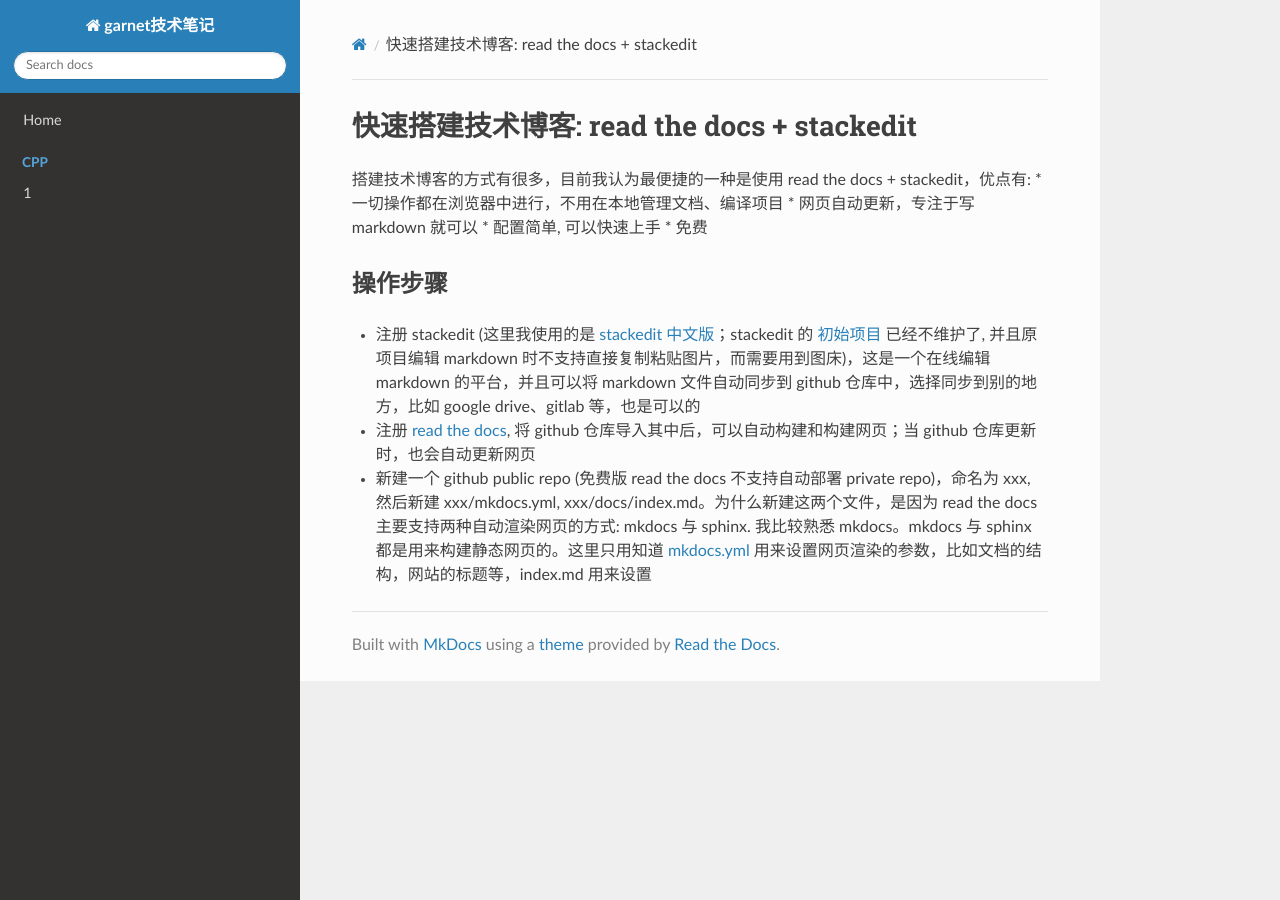
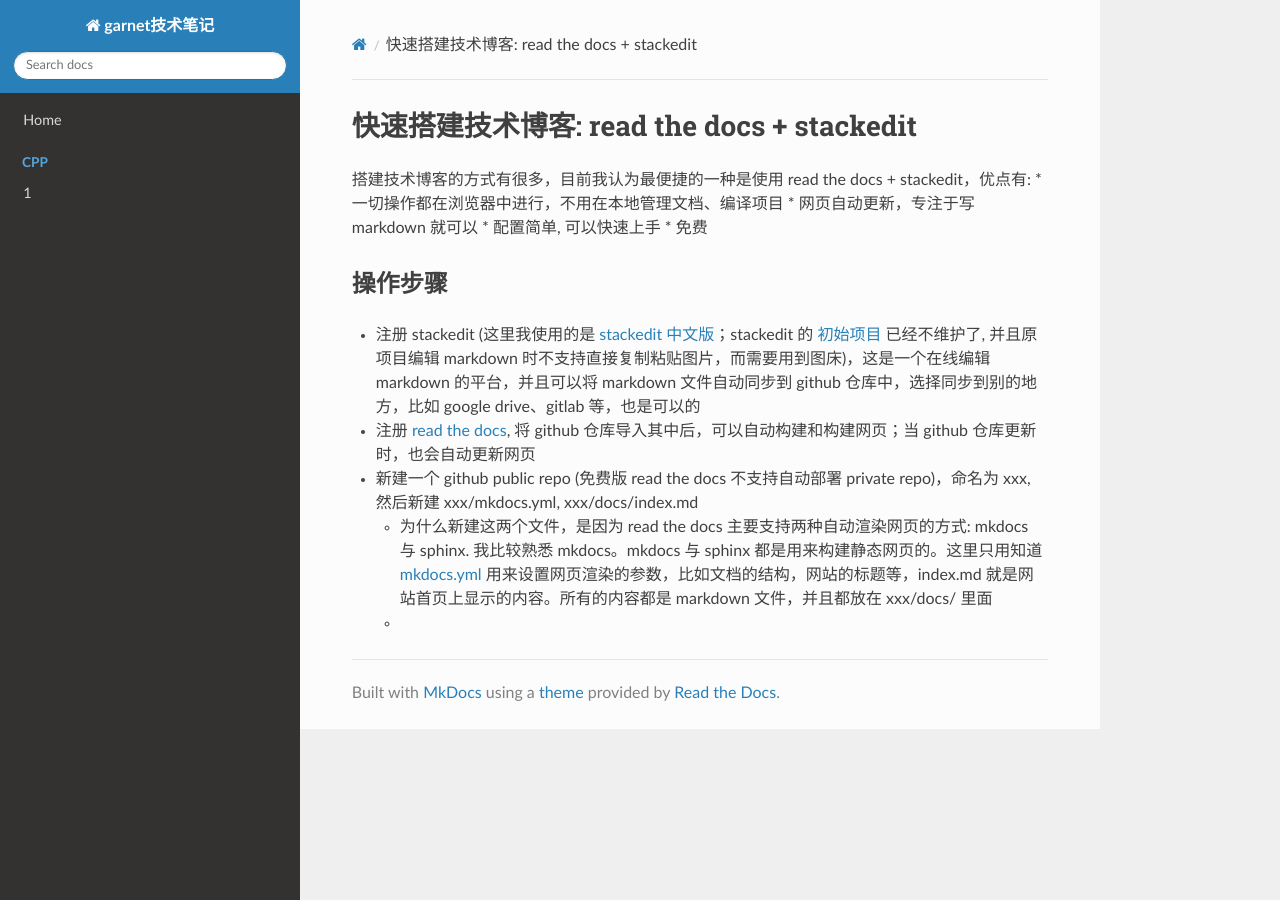
Before and after one commit to ymma98/technotes, an MkDocs documentation site: the page built from docs/杂谈/快速搭建技术博客: read the docs + stackedit.md, in a window 1280 px wide. Built offline with MkDocs 1.6.1, drawn with Linux system fonts in a browser that asks for light colours; nearby versions of some CDN libraries.

Commit message:
docs/杂谈/快速搭建技术博客: read the docs + stackedit.md updated from https://stackedit.cn/

```diff
--- a/docs/杂谈/快速搭建技术博客: read the docs + stackedit.md
+++ b/docs/杂谈/快速搭建技术博客: read the docs + stackedit.md
@@ -10,10 +10,12 @@
 
 * 注册 stackedit (这里我使用的是 [stackedit 中文版](https://stackedit.cn/)；stackedit 的 [初始项目](https://stackedit.io/) 已经不维护了, 并且原项目编辑 markdown 时不支持直接复制粘贴图片，而需要用到图床)，这是一个在线编辑 markdown 的平台，并且可以将 markdown 文件自动同步到 github 仓库中，选择同步到别的地方，比如 google drive、gitlab 等，也是可以的
 * 注册 [read the docs](https://about.readthedocs.com/), 将 github 仓库导入其中后，可以自动构建和构建网页；当 github 仓库更新时，也会自动更新网页
-* 新建一个 github public repo (免费版 read the docs 不支持自动部署 private repo)，命名为 xxx, 然后新建 xxx/mkdocs.yml, xxx/docs/index.md。为什么新建这两个文件，是因为 read the docs 主要支持两种自动渲染网页的方式: mkdocs 与 sphinx. 我比较熟悉 mkdocs。mkdocs 与 sphinx 都是用来构建静态网页的。这里只用知道 [mkdocs.yml](https://www.mkdocs.org/user-guide/configuration/) 用来设置网页渲染的参数，比如文档的结构，网站的标题等，index.md 用来设置
+* 新建一个 github public repo (免费版 read the docs 不支持自动部署 private repo)，命名为 xxx, 然后新建 xxx/mkdocs.yml, xxx/docs/index.md
+	* 为什么新建这两个文件，是因为 read the docs 主要支持两种自动渲染网页的方式: mkdocs 与 sphinx. 我比较熟悉 mkdocs。mkdocs 与 sphinx 都是用来构建静态网页的。这里只用知道 [mkdocs.yml](https://www.mkdocs.org/user-guide/configuration/) 用来设置网页渲染的参数，比如文档的结构，网站的标题等，index.md 就是网站首页上显示的内容。所有的内容都是 markdown 文件，并且都放在 xxx/docs/ 里面
+	*
 
 
 
 <!--stackedit_data:
-eyJoaXN0b3J5IjpbNjk1OTEzNjk2XX0=
+eyJoaXN0b3J5IjpbLTIyMjIyODgwM119
 -->
```
